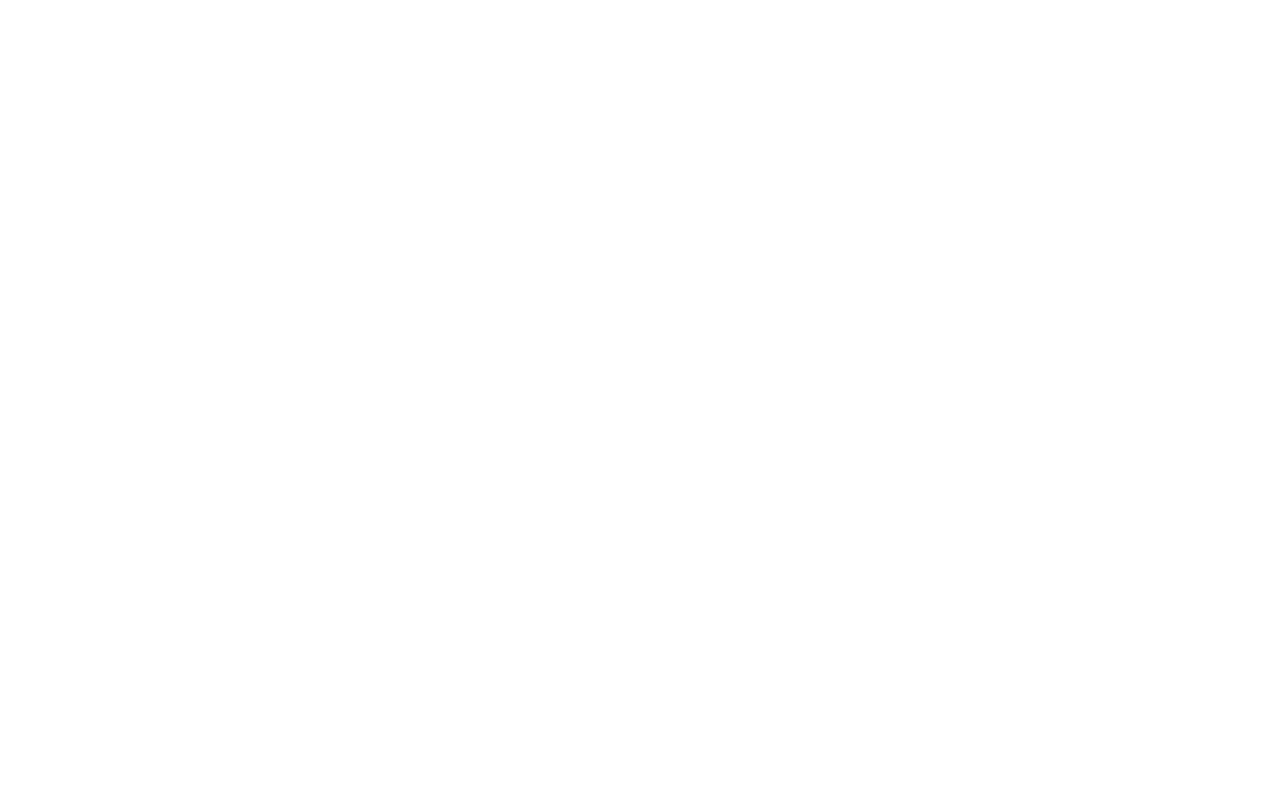
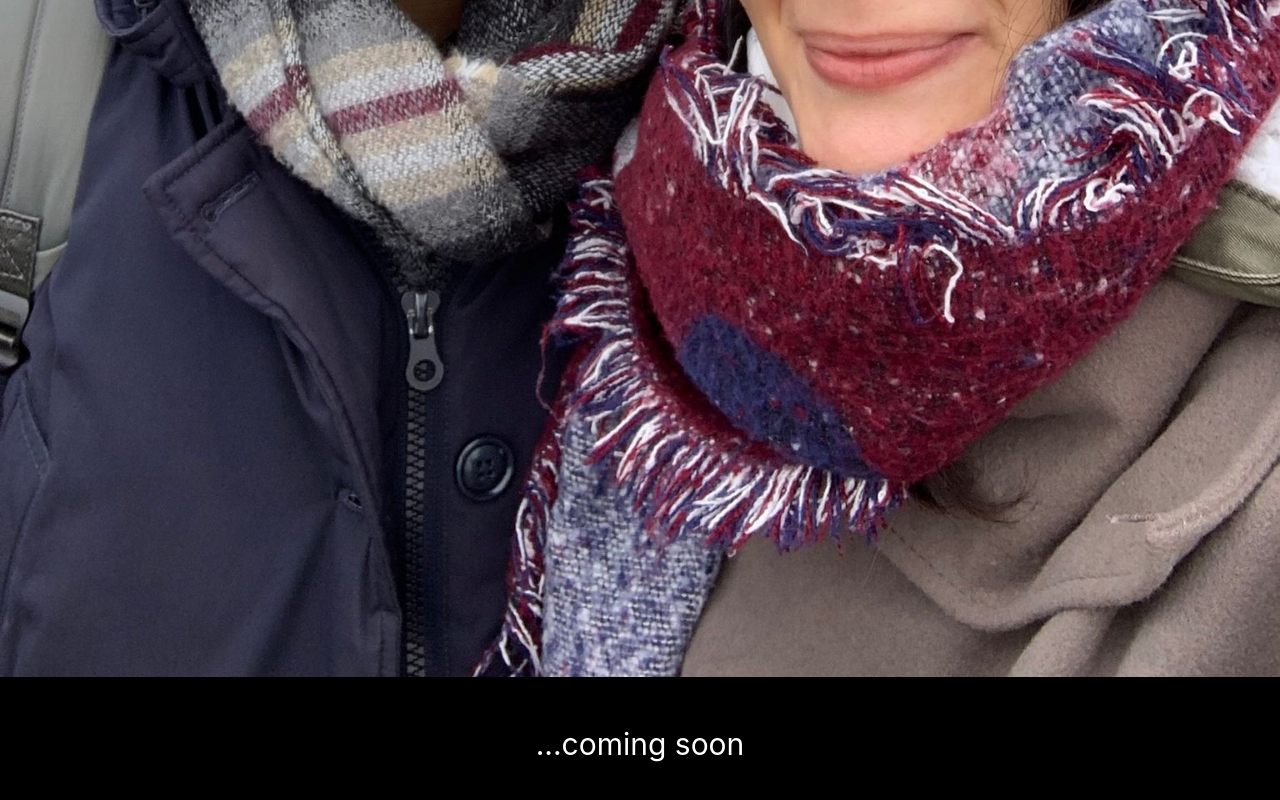
Before and after one commit to tommasogangemi/listanozze-cate-e-bombi, a Vue app: page / in a window 1280 px wide. Shown: the part 1030-1830 px from the top of the page. Before the commit the page ends 973 px from the top, so only its background shows below. Built offline with nearby package versions, Linux system fonts and the light colour scheme.

Commit message:
feat(landing-page): added first landing page placeholder

```diff
--- a/src/App.vue
+++ b/src/App.vue
@@ -1,8 +1,8 @@
 <template>
   <header></header>
 
-  <main>
-    <h2>Nè di Venere nè di Marte...</h2>
+  <main style="height: 100%">
+    <!-- <h2>Nè di Venere nè di Marte...</h2>
 
     <div v-for="item in CFG.itemsList" :key="item.id">
       <div>
@@ -11,6 +11,12 @@
         {{ item.price }} Euro
       </div>
       <img :src="item.image" :alt="item.name" width="500" />
+    </div> -->
+
+    <img id="landing-img" src="@/assets/landing_img.jpg" alt="landing" />
+
+    <div class="footer">
+      <h1 class="footer-text">...coming soon</h1>
     </div>
   </main>
 </template>
@@ -23,3 +29,18 @@
 
 // get()
 </script>
+
+<style scoped>
+#landing-img {
+  width: 100%;
+}
+
+.footer {
+  width: 100%;
+  padding: 36px 0;
+  color: white;
+  display: flex;
+  justify-content: center;
+  align-items: center;
+}
+</style>
--- a/src/assets/main.css
+++ b/src/assets/main.css
@@ -6,6 +6,10 @@
   padding: 2rem; */
 
   font-weight: normal;
+}
+
+body {
+  background: black;
 }
 
 a,
--- a/src/cfg/index.ts
+++ b/src/cfg/index.ts
@@ -3,7 +3,7 @@
 
 const GOOGLE_API_KEY = 'AIzaSyDW-uIMe2u7DG9ey0GeY2UKncSOnyoLhRU'
 
-console.log('NODE ENV', process.env.NODE_ENV)
+console.log('NODE ENV', process.env.NODE_ENV, process.env.VUE_APP_GOOGLE_API_KEY)
 
 export const CFG = {
   itemsList,
```
Also changed, not shown: src/assets/landing_img.jpg (added).
